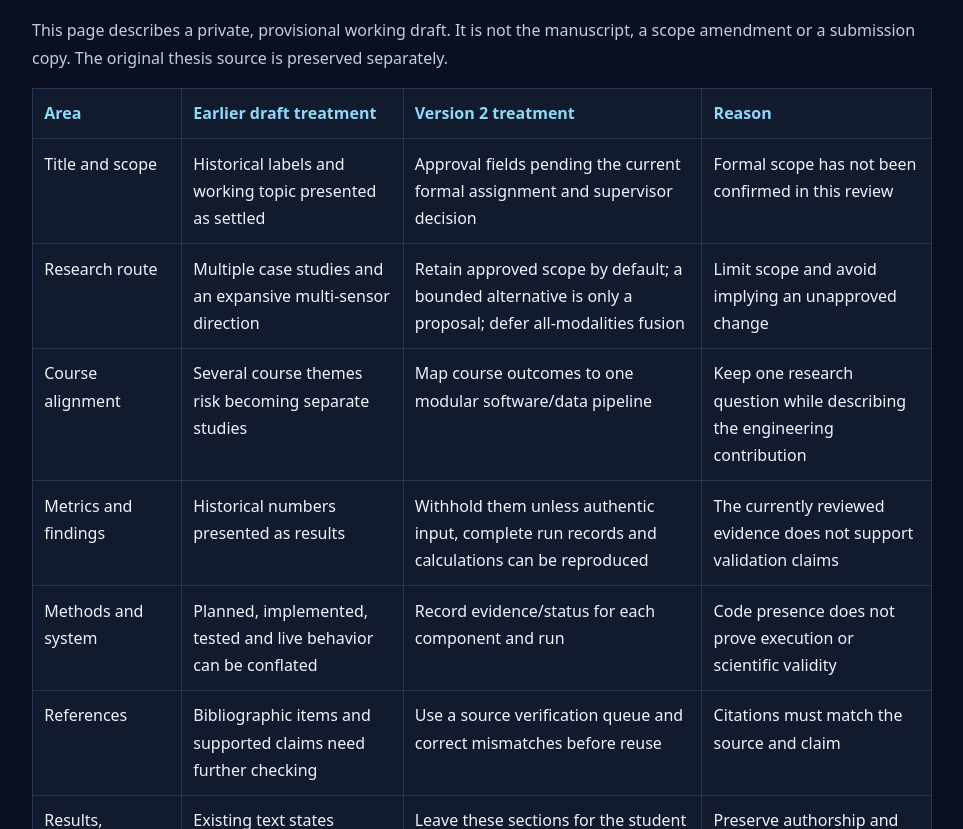
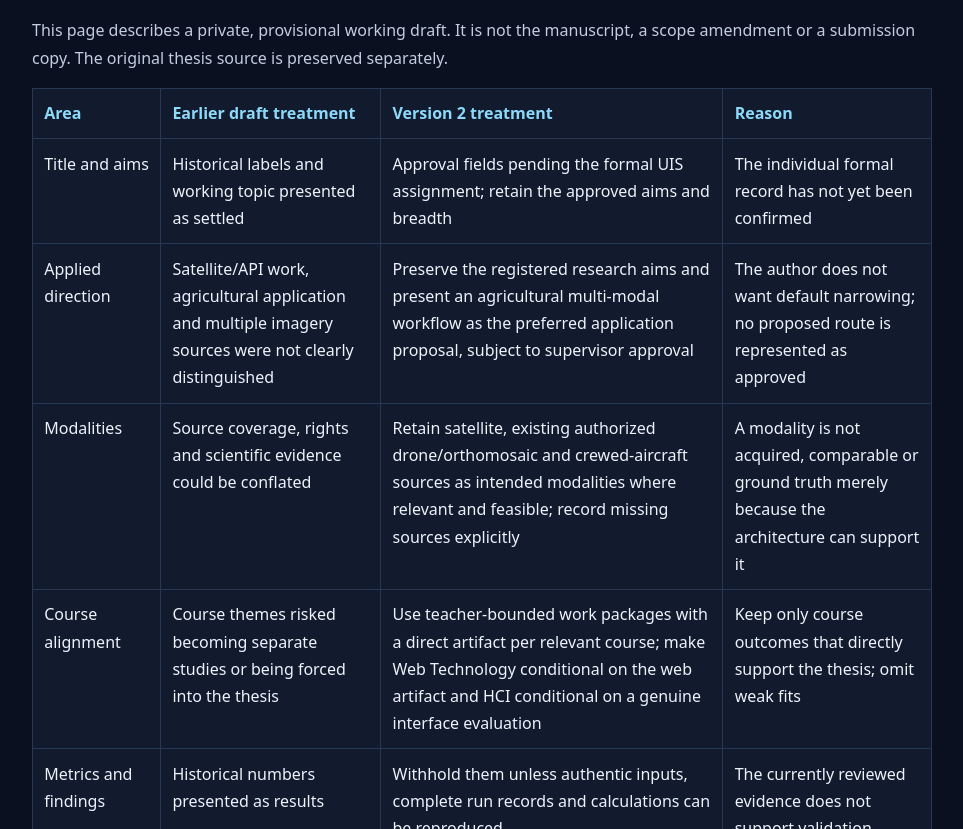
Before and after one commit to Hostilian/tesis, a plain HTML site: page public-site/version-2.html in a window 1280 px wide. Shown: the part 123-952 px from the top of the page, without its empty margins (158-1121 px from the left). Drawn offline with Linux system fonts and the light colour scheme.

Commit message:
Update public Version 2 scope and course relevance summary

```diff
--- a/public-site/version-2.html
+++ b/public-site/version-2.html
@@ -5,13 +5,13 @@ body{max-width:900px;margin:2rem auto;padding:0 1rem;background:#0b1020;color:#e
 </style></head><body><p><a href="./index.html">← Project status</a></p><h1>Version 2 — proposed change summary</h1>
 <p>This page describes a private, provisional working draft. It is not the manuscript, a scope amendment or a submission copy. The original thesis source is preserved separately.</p>
 <table><thead><tr><th>Area</th><th>Earlier draft treatment</th><th>Version 2 treatment</th><th>Reason</th></tr></thead><tbody>
-<tr><td data-label="Area">Title and scope</td><td data-label="Earlier draft treatment">Historical labels and working topic presented as settled</td><td data-label="Version 2 treatment">Approval fields pending the current formal assignment and supervisor decision</td><td data-label="Reason">Formal scope has not been confirmed in this review</td></tr>
-<tr><td data-label="Area">Research route</td><td data-label="Earlier draft treatment">Multiple case studies and an expansive multi-sensor direction</td><td data-label="Version 2 treatment">Retain approved scope by default; a bounded alternative is only a proposal; defer all-modalities fusion</td><td data-label="Reason">Limit scope and avoid implying an unapproved change</td></tr>
-<tr><td data-label="Area">Course alignment</td><td data-label="Earlier draft treatment">Several course themes risk becoming separate studies</td><td data-label="Version 2 treatment">Map course outcomes to one modular software/data pipeline</td><td data-label="Reason">Keep one research question while describing the engineering contribution</td></tr>
-<tr><td data-label="Area">Metrics and findings</td><td data-label="Earlier draft treatment">Historical numbers presented as results</td><td data-label="Version 2 treatment">Withhold them unless authentic input, complete run records and calculations can be reproduced</td><td data-label="Reason">The currently reviewed evidence does not support validation claims</td></tr>
-<tr><td data-label="Area">Methods and system</td><td data-label="Earlier draft treatment">Planned, implemented, tested and live behavior can be conflated</td><td data-label="Version 2 treatment">Record evidence/status for each component and run</td><td data-label="Reason">Code presence does not prove execution or scientific validity</td></tr>
-<tr><td data-label="Area">References</td><td data-label="Earlier draft treatment">Bibliographic items and supported claims need further checking</td><td data-label="Version 2 treatment">Use a source verification queue and correct mismatches before reuse</td><td data-label="Reason">Citations must match the source and claim</td></tr>
+<tr><td data-label="Area">Title and aims</td><td data-label="Earlier draft treatment">Historical labels and working topic presented as settled</td><td data-label="Version 2 treatment">Approval fields pending the formal UIS assignment; retain the approved aims and breadth</td><td data-label="Reason">The individual formal record has not yet been confirmed</td></tr>
+<tr><td data-label="Area">Applied direction</td><td data-label="Earlier draft treatment">Satellite/API work, agricultural application and multiple imagery sources were not clearly distinguished</td><td data-label="Version 2 treatment">Preserve the registered research aims and present an agricultural multi-modal workflow as the preferred application proposal, subject to supervisor approval</td><td data-label="Reason">The author does not want default narrowing; no proposed route is represented as approved</td></tr>
+<tr><td data-label="Area">Modalities</td><td data-label="Earlier draft treatment">Source coverage, rights and scientific evidence could be conflated</td><td data-label="Version 2 treatment">Retain satellite, existing authorized drone/orthomosaic and crewed-aircraft sources as intended modalities where relevant and feasible; record missing sources explicitly</td><td data-label="Reason">A modality is not acquired, comparable or ground truth merely because the architecture can support it</td></tr>
+<tr><td data-label="Area">Course alignment</td><td data-label="Earlier draft treatment">Course themes risked becoming separate studies or being forced into the thesis</td><td data-label="Version 2 treatment">Use teacher-bounded work packages with a direct artifact per relevant course; make Web Technology conditional on the web artifact and HCI conditional on a genuine interface evaluation</td><td data-label="Reason">Keep only course outcomes that directly support the thesis; omit weak fits</td></tr>
+<tr><td data-label="Area">Metrics and findings</td><td data-label="Earlier draft treatment">Historical numbers presented as results</td><td data-label="Version 2 treatment">Withhold them unless authentic inputs, complete run records and calculations can be reproduced</td><td data-label="Reason">The currently reviewed evidence does not support validation claims</td></tr>
+<tr><td data-label="Area">Methods and system</td><td data-label="Earlier draft treatment">Planned, implemented, tested and live behavior can be conflated</td><td data-label="Version 2 treatment">Record evidence/status for each component and modality</td><td data-label="Reason">Code presence does not prove execution or scientific validity</td></tr>
 <tr><td data-label="Area">Results, discussion and conclusion</td><td data-label="Earlier draft treatment">Existing text states outcomes</td><td data-label="Version 2 treatment">Leave these sections for the student author, based on verified work</td><td data-label="Reason">Preserve authorship and academic integrity</td></tr>
 </tbody></table>
-<p>Version 2 also adds data rights/metadata gates, a reproducibility record, evidence requirements and a two-week progress plan. It does not add empirical results or claim that the scope has changed.</p>
+<p>Version 2 adds data rights/metadata gates, a reproducibility record, a course-relevance matrix and a two-week progress plan. It does not add empirical results or claim that the scope has changed.</p>
 <p><a href="./evidence.html">Read the evidence and privacy policy</a>.</p></body></html>
```
